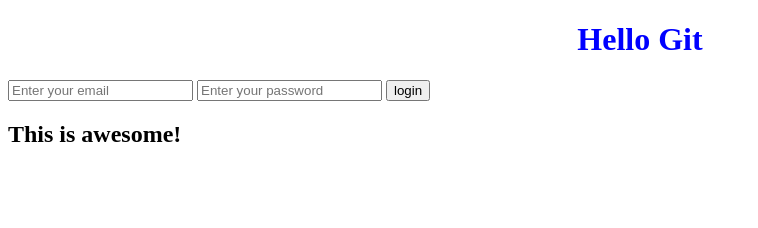
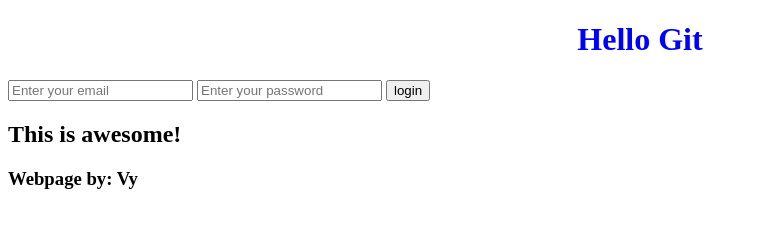
Before and after one commit to remyq7/week6, a plain HTML site: page index.html in a window 1280 px wide. Shown: the whole page, without its empty margins (0-758 px from the left). Drawn offline with Linux system fonts and the light colour scheme.

Commit message:
Added who made the webpage
Webpage by: Vy

```diff
--- a/index.html
+++ b/index.html
@@ -15,5 +15,6 @@
       <input type="submit" value="login" />
     </form>
     <h2>This is awesome!</h2>
+    <h3>Webpage by: Vy</h3>
   </body>
 </html>
```
